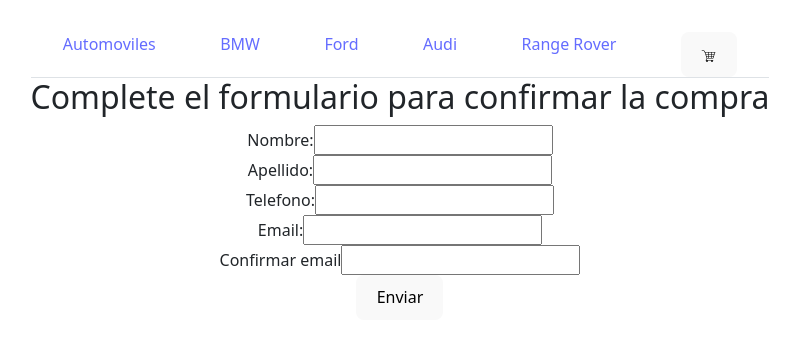
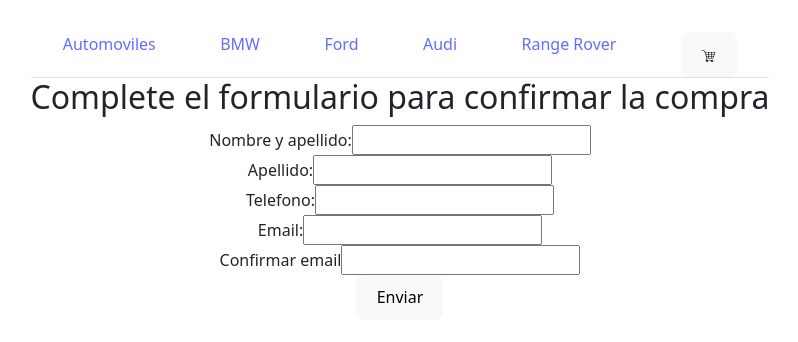
Before and after one commit to OscarBarreto09/PreEntrega1Barreto, a React (Vite) app: page /checkout in a window 1280 px wide. Shown: the top 342 px of the page, without its empty margins (240-1038 px from the left). Built offline with nearby package versions, Linux system fonts and the light colour scheme.

Commit message:
ProyectoFinal

```diff
--- a/src/Components/CheckOut/CheckOut.jsx
+++ b/src/Components/CheckOut/CheckOut.jsx
@@ -94,7 +94,7 @@ export const CheckOut = () =>{
             ))}
 
           <div>
-           <label className="lab-check">Nombre:</label>
+           <label className="lab-check">Nombre y apellido:</label>
              <input className="input-check" type="text" value={nombre} onChange={(e) => setNombre(e.target.value)}
              />
           </div>
```
